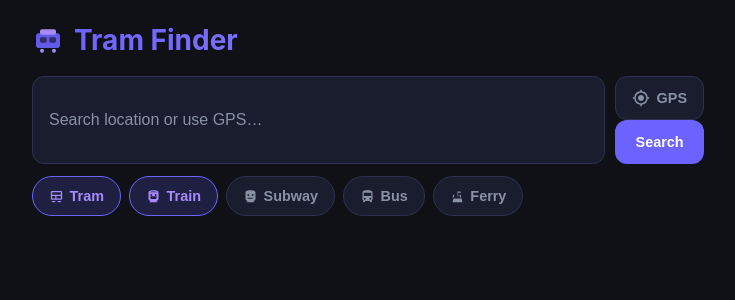
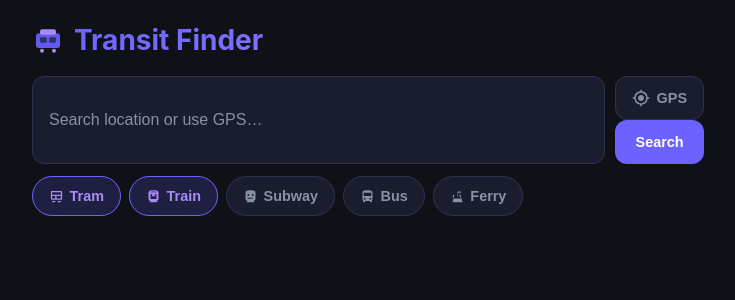
Before and after one commit to offroadaaron/tram-finder, a Flask app: page / in a window 1280 px wide. Shown: the top 300 px of the page, without its empty margins (272-1007 px from the left). Run offline with Flask 3, Linux system fonts and the light colour scheme.

Commit message:
Rename: Tram Finder → Transit Finder
Update title, heading, and User-Agent header to reflect
the app covering all public transport modes, not just trams.

Co-Authored-By: Claude Sonnet 4.6 <noreply@anthropic.com>

```diff
--- a/app.py
+++ b/app.py
@@ -7,7 +7,7 @@ app = Flask(__name__)
 
 API_BASE = "https://api.transitous.org/api"
 HEADERS = {
-    "User-Agent": "TramFinder/1.0 (offroadaaron@gmail.com)",
+    "User-Agent": "TransitFinder/1.0 (offroadaaron@gmail.com)",
     "Accept": "application/json",
 }
 REQUEST_TIMEOUT = 10
--- a/templates/index.html
+++ b/templates/index.html
@@ -3,7 +3,7 @@
 <head>
   <meta charset="UTF-8" />
   <meta name="viewport" content="width=device-width, initial-scale=1.0, viewport-fit=cover" />
-  <title>Tram Finder</title>
+  <title>Transit Finder</title>
   <link rel="stylesheet" href="/static/style.css" />
 </head>
 <body>
@@ -19,7 +19,7 @@
           <rect x="13" y="10" width="5" height="4" rx="1" fill="var(--bg)" opacity="0.6"/>
         </svg>
       </div>
-      <h1>Tram Finder</h1>
+      <h1>Transit Finder</h1>
     </header>
 
     <div class="search-bar">
```
